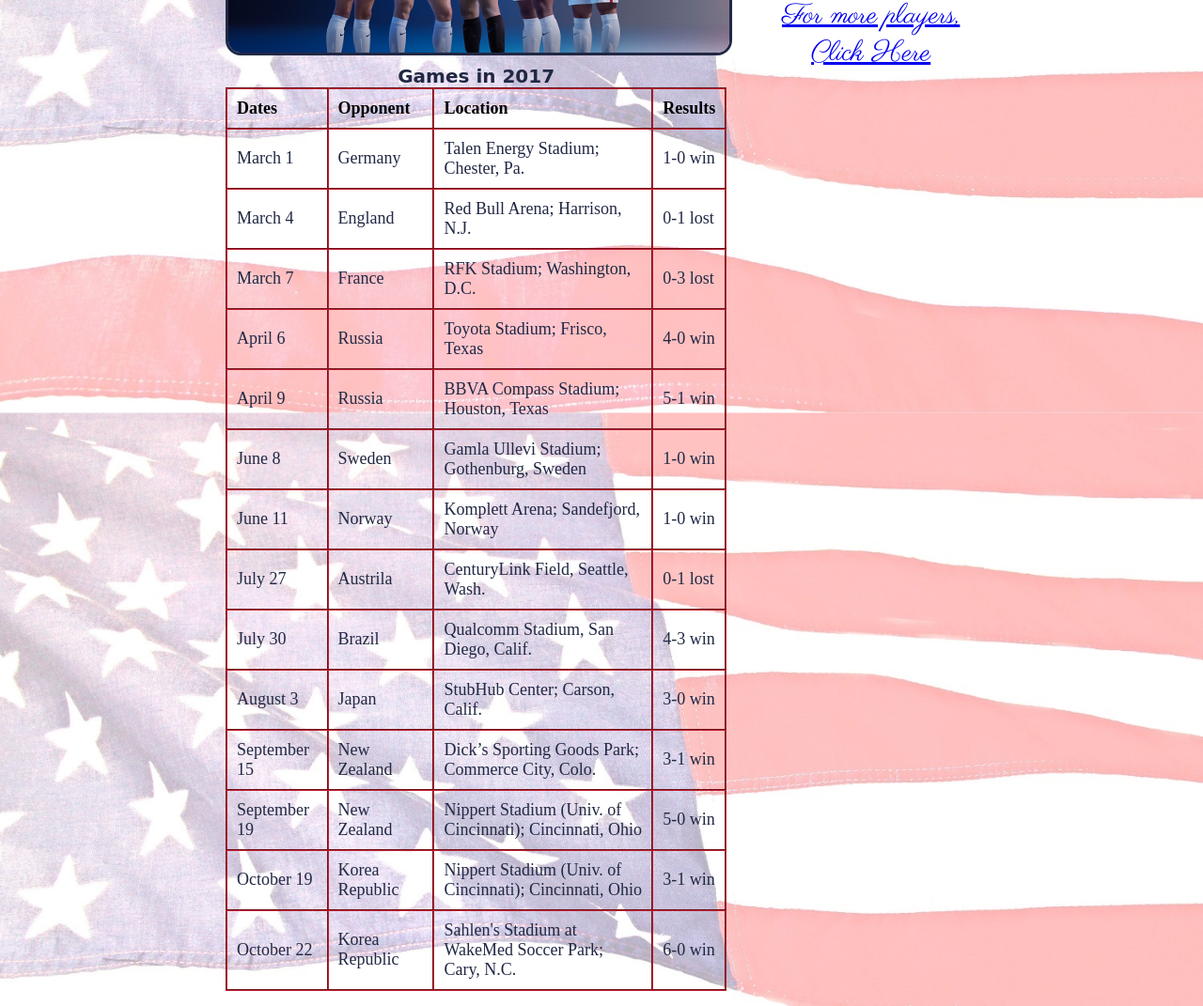
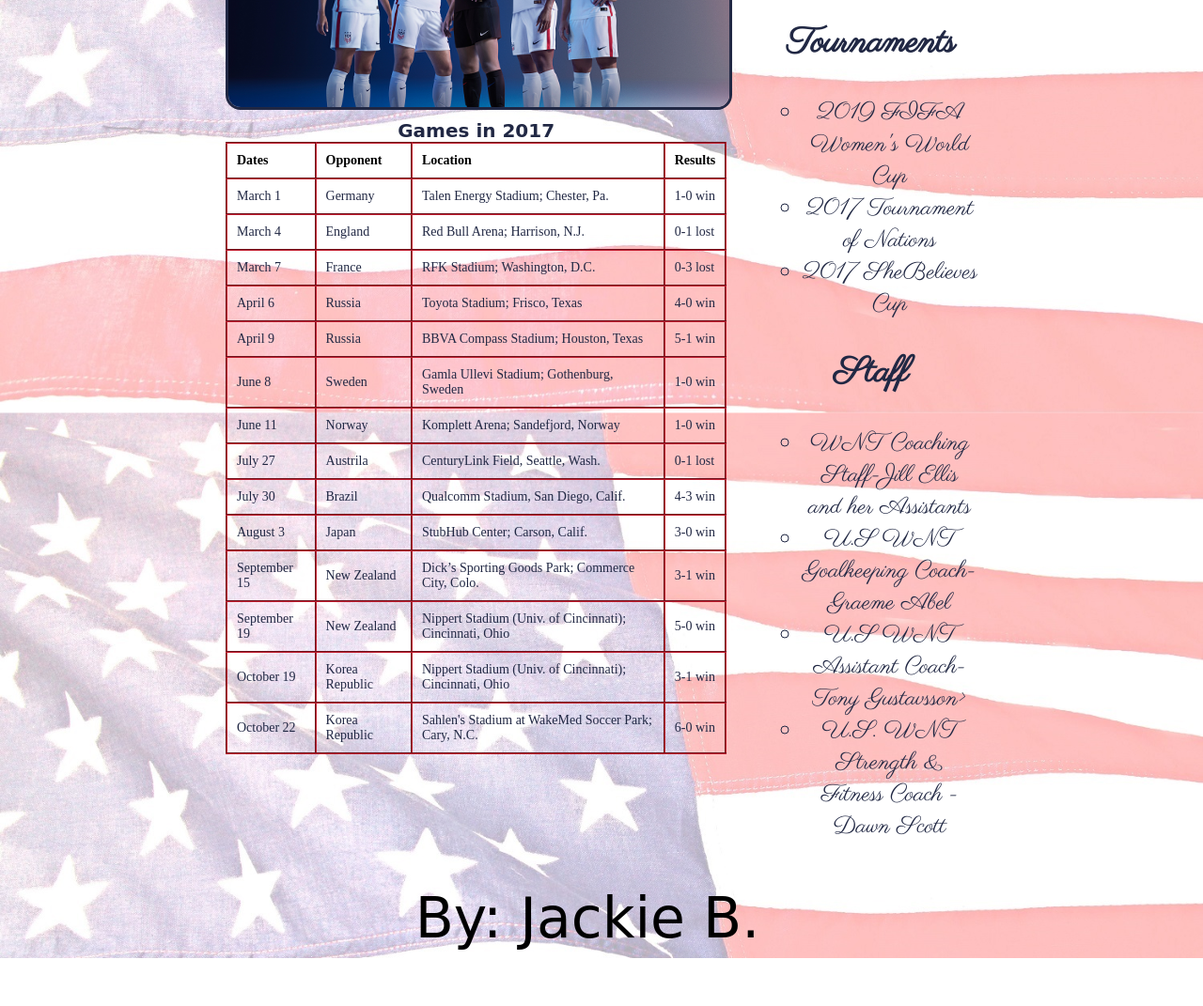
Before and after one commit to 05mimzy2017/fan-site, a plain HTML site: page index.html in a window 1280 px wide. Shown: the part 1332-2403 px from the top of the page at 94% size. After the commit the page ends 2352 px from the top, so only its background shows below. Drawn offline with Linux system fonts and the light colour scheme; a web font is replaced by a local one.

Commit message:
Add files via upload

```diff
--- a/index.html
+++ b/index.html
@@ -14,7 +14,9 @@
   <header>
 <a href="https://www.ussoccer.com/womens-national-team#tab-1"><img class="left" src="img/usa-women-logo.jpg" alt="USA women's soccer logo" align="left"></a>
      <h1>U.S. Women's National Soccer Team</h1>
-
+     <a href="https://www.facebook.com/officialussoccer"><img class="left" src="img/facebook-icon.png" alt="Facebook Icon" align="left"></a>
+     <a href="http://instagram.com/ussoccer"><img class="left" src="img/instagram-icon.png" alt="Instagram Icon" align="left"></a>
+     <a href="https://twitter.com/ussoccer"><img class="left" src="img/twitter-icon.png" alt="Twitter Icon" align="left"></a>
   </header>
 
 
@@ -140,14 +142,26 @@
     <img class="center" src="img/casey-short.png" alt="Casey Short photo" align="center"><a
             href="https://www.ussoccer.com/players/s/casey-short#tab-2">Casey Short-Defender</a>
     <img class="center" src="img/us-women-team.png" alt="U.S. Women's Soccer Team photo" align="center"><a href="https://www.ussoccer.com/womens-national-team/latest-roster#tab-1For">For more players, Click Here</a>
+
+    <h2>Tournaments</h2>
+    <ul>
+      <li>2019 FIFA Women's World Cup</li>
+      <li>2017 Tournament of Nations</li>
+      <li>2017 SheBelieves Cup</li>
+    </ul>
+<h2>Staff</h2>
+    <ul>
+  <li>WNT Coaching Staff-Jill Ellis and her Assistants</li>
+  <li>U.S WNT Goalkeeping Coach- Graeme Abel</li>
+  <li>U.S WNT Assistant Coach- Tony Gustavsson> </li>
+  <li>U.S. WNT Strength & Fitness Coach - Dawn Scott</li>
+</ul>
+
 </ul>
   </ul>
  </aside>
 
   <footer>
-  <a href="https://www.facebook.com/officialussoccer"><img class="left" src="img/facebook-icon.png" alt="Facebook Icon" align="left"></a>
-  <a href="http://instagram.com/ussoccer"><img class="left" src="img/instagram-icon.png" alt="Instagram Icon" align="left"></a>
-  <a href="https://twitter.com/ussoccer"><img class="left" src="img/twitter-icon.png" alt="Twitter Icon" align="left"></a>
 By: Jackie B.
   </footer>
 </div>
--- a/main.css
+++ b/main.css
@@ -33,7 +33,7 @@ header{
   text-align: center;
   color:  #212844;
   font-family: 'Italianno', cursive;
-  font-size: 30px;
+  font-size: 28px;
   text-shadow: 2px 2px 4px #C22032;
   padding-right: 10px;
   margin-right: 5px;
@@ -68,13 +68,13 @@ img.left {
     float: left;
     margin-left: 50px;
     margin-top: 20px;
-      max-width: 100%;
+    max-width: 100%;
 }
 
 aside{
    grid-area: aside;
    color: #212844;
-   font-size: 30px;
+   font-size: 25px;
    font-family: 'Parisienne', cursive;
 }
 
@@ -115,6 +115,7 @@ td, th {
     text-align: left;
     padding: 10px;
     font-family: 'Vollkorn SC', serif;
+    font-size: 14px;
 }
 
 th {
@@ -185,10 +186,11 @@ th {
 footer{
    background-color: ;
    grid-area: footer;
-   text-align: left;
-   font-size: 32px;
+   text-align: center;
+   font-size: 60px;
    padding-right: 30px;
    padding-top: 20px;
+   font-family: 'Italianno', cursive;
 }
 
 @media (max-width: 600px) {
```
Also changed, not shown: img/facebook-icon.png, img/instagram-icon.png, img/twitter-icon.png.
